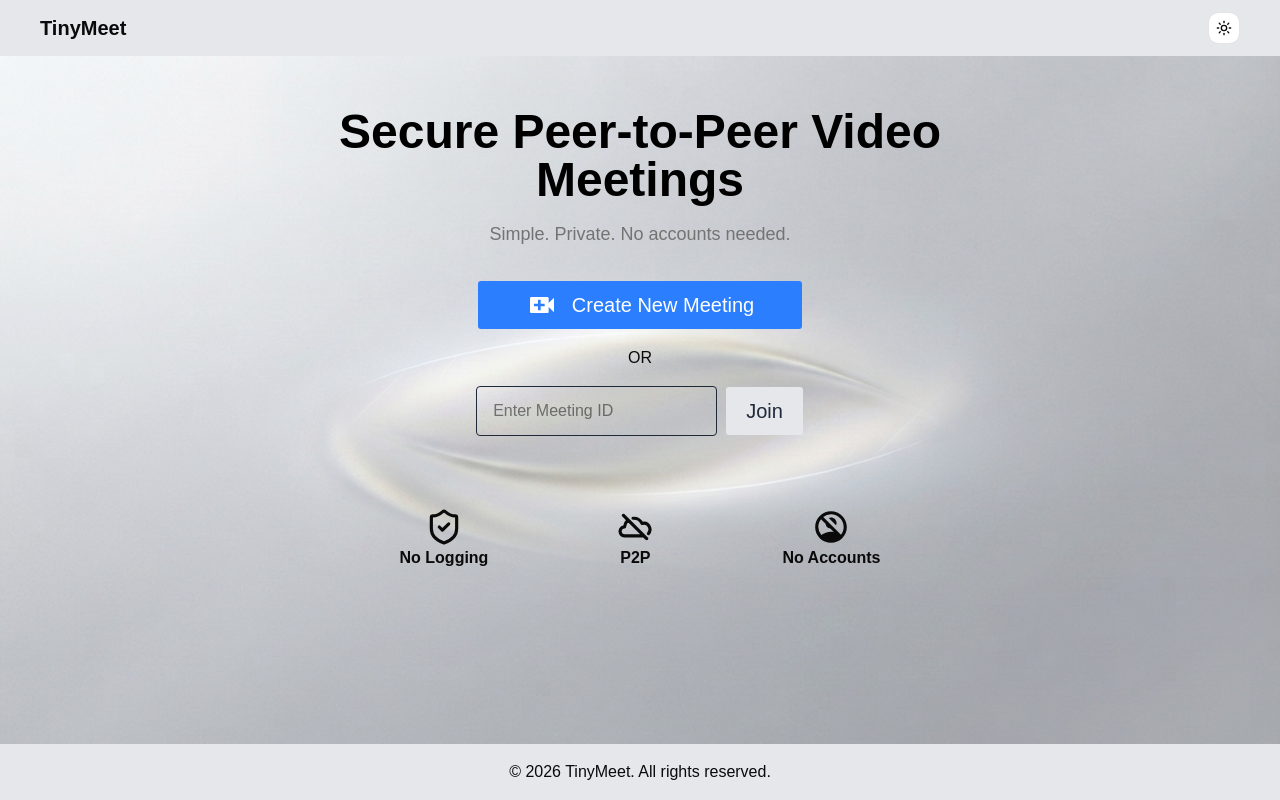
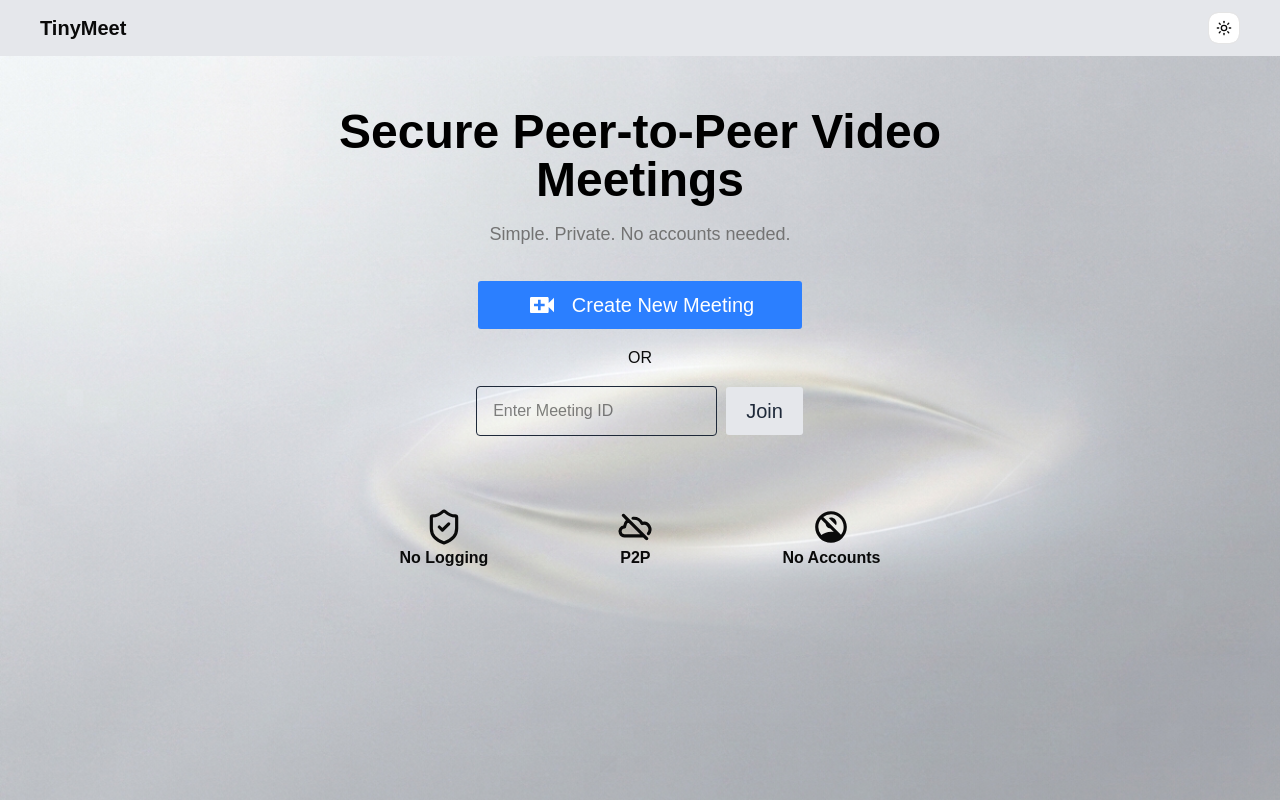
Before and after one commit to Rijan-dhakal/TinyMeet, a React (Vite) app in the folder frontend/: page / in a window 1280 px wide. Built offline with nearby package versions, Linux system fonts and the light colour scheme; no server answers.

Commit message:
style: update layout and homepage styles for improved design consistency

```diff
--- a/frontend/src/layout/MainLayout.tsx
+++ b/frontend/src/layout/MainLayout.tsx
@@ -6,7 +6,7 @@ export default function MainLayout() {
   return (
     <div className="flex flex-col h-screen overflow-hidden">
       <Navbar />
-      <main className="flex-1 px-10 py-3 bg-[url('/background-light.png')] dark:bg-[url('/background-dark.jpg')] bg-cover overflow-hidden">
+      <main className="flex-1">
         <Outlet />
       </main>
       <Footer />
--- a/frontend/src/pages/Homepage.tsx
+++ b/frontend/src/pages/Homepage.tsx
@@ -14,7 +14,7 @@ const Homepage = () => {
   };
 
   return (
-    <div className="min-h-screen">
+    <div className="min-h-screen px-10 py-3 bg-[url('/background-light.png')] dark:bg-[url('/background-dark.jpg')] bg-cover overflow-hidden">
       {/* Page Title */}
       <div className="flex flex-col items-center justify-center h-full">
         <h1 className="text-5xl font-bold text-center mt-10 text-black dark:text-white">
```
